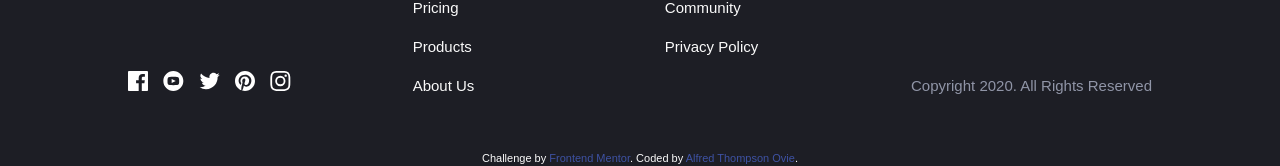
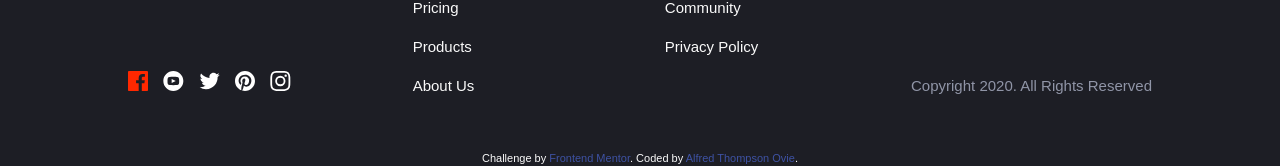
Before and after one commit to alfredthompsonOvie/manage-landing-page, a Vue app: page / in a window 1280 px wide. In both pictures the pointer is over the picture 138 px from the left and 2302 px from the top of the page. Shown: the part 2222-2388 px from the top of the page. Built offline with nearby package versions, Linux system fonts and the light colour scheme; a web font is replaced by a local one.

Commit message:
social links hover state

```diff
--- a/src/assets/main.css
+++ b/src/assets/main.css
@@ -282,13 +282,7 @@
 }
 .social__links {
 	margin-top: 2em;
-	/* max-width: 400px; */
 	margin-inline: auto;
-	/* display: flex; */
-	/* flex-direction: column; */
-	/* align-items: center; */
-	/* justify-content: space-between; */
-	/* gap: 2em; */
 	text-align: center;
 }
 .social__list {
@@ -302,6 +296,9 @@
 }
 .social__link img {
 	width: 2.5em;
+}
+.social__link:hover img {
+	filter: sepia(1) saturate(9) hue-rotate(158deg) invert(1) brightness(9);
 }
 .logo--footer {
 	width: 13.5em;
--- a/src/views/HomeView.vue
+++ b/src/views/HomeView.vue
@@ -56,6 +56,7 @@
 							<img
 								src="@/assets/images/icon-facebook.svg"
 								alt="facebook icon"
+								class="social__link-img"
 							/>
 						</a>
 					</li>
```
